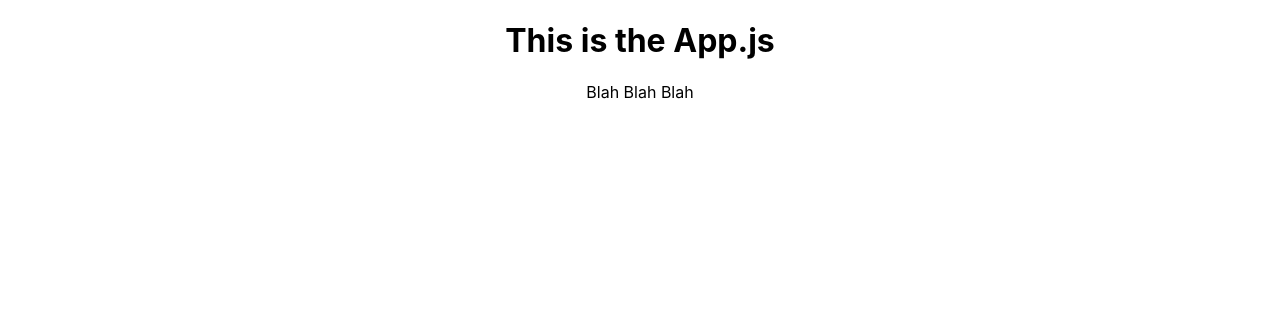
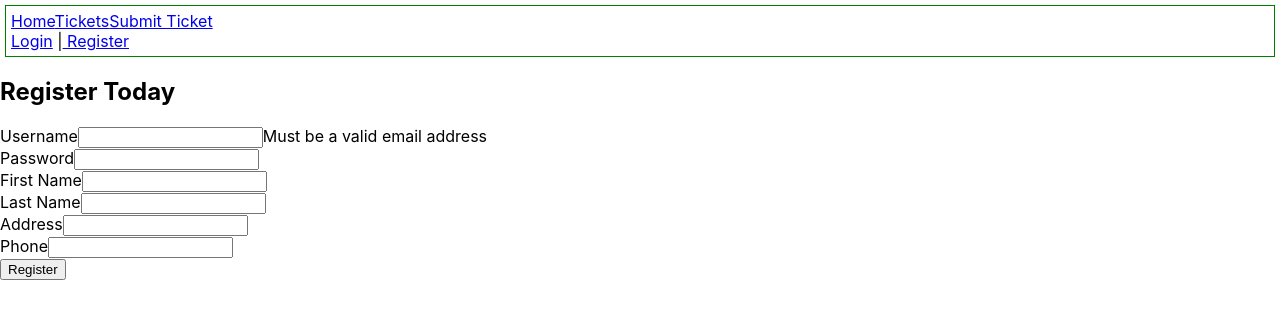
Before and after one commit to mdmasudulislam/snsw-dl-react, a React (Create React App) app: page /register in a window 1280 px wide. Shown: the top 318 px of the page. Built offline with nearby package versions, Linux system fonts and the light colour scheme.

Commit message:
Updated with UserProfile.jsx file

```diff
--- a/src/App.js
+++ b/src/App.js
@@ -1,12 +1,24 @@
-import logo from './logo.svg';
+import { BrowserRouter ,Routes, Route} from 'react-router-dom';
+import Home from './views/Home';
+import Login from './views/Login';
 import './App.css';
+import Register from './views/Register';
+import Ticket from './views/tickets';
 
 function App() {
   return (
-    <div className="App">
-      <h1>This is the App.js</h1>
-      <p>Blah Blah Blah </p>
-    </div>
+    <BrowserRouter>
+        <Routes>
+            <Route path="/" element={<Home />}>
+              <Route path="/login" element={<Login />} />
+              <Route path="/register" element={<Register />} />
+              <Route path='/tickets' element={<Ticket.Layout />} >
+                  <Route path="" element={<Ticket.List />}/>
+                  <Route path="create" element={<Ticket.Create />}/>
+              </Route>
+            </Route>
+        </Routes>
+    </BrowserRouter>
   );
 }
 
--- a/src/views/Register.jsx
+++ b/src/views/Register.jsx
@@ -6,11 +6,15 @@ export default function Register(){
 
     const [username,setUsername] = useState('')
     const [password,setPassword] = useState('')
+    const [firstName,setFirstName] = useState('')
+    const [lastName, setLastName] = useState('')
+    const [address, setAddress] = useState('')
+    const [phone, setPhone] = useState('')
 
     const navigate = useNavigate();
 
     function submit(){
-        register(username,password)
+        register(username,password, firstName, lastName, address, phone)
             .then(r=> {
                 alert("User Registered");
                 navigate("/login")
@@ -24,11 +28,32 @@ export default function Register(){
             <div>
                 <label>Username</label>
                 <input type="text" value={username} onChange={e=>setUsername(e.target.value)} />
+                <label>Must be a valid email address</label>
             </div>
             <div>
                 <label>Password</label>
                 <input type="password" value={password} onChange={e=>setPassword(e.target.value)} />
             </div>
+            <div>
+                <label>First Name</label>
+                <input type="text" value={firstName} onChange={e=>setFirstName(e.target.value)} />
+            </div>
+
+            <div>
+                <label>Last Name</label>
+                <input type="text" value={lastName} onChange={e=>setLastName(e.target.value)} />
+            </div>
+
+            <div>
+                <label>Address</label>
+                <input type="text" value={address} onChange={e=>setAddress(e.target.value)} />
+            </div>
+
+            <div>
+                <label>Phone</label>
+                <input type="number" value={phone} onChange={e=>setPhone(e.target.value)} />
+            </div>
+
             <button onClick={submit}>Register</button>
         </div>
     )
--- /dev/null
+++ b/src/views/tickets/Create.jsx
@@ -0,0 +1,34 @@
+import { useState } from "react";
+import { submitTicket } from "../../web-services";
+
+export default function Create(){
+
+    const [category,setCategory] = useState('')
+
+    function submit(){
+
+        submitTicket({category})
+            .then(r => r.json())
+            .then(j => {
+                alert("Ticket: " + j._id + " has been submitted");
+            })
+            .catch(e => alert(e.message));
+    }
+
+    return (
+        <div>
+            <h1>Submit Ticket</h1>
+            <div>
+                <label>Category</label>
+                <select value={category} onChange={e=>setCategory(e.target.value)}>
+                    <option value="">-- Please Select Category</option>
+                    <option value="Drivers License">Drivers License</option>
+                    <option value="Registration">Registration</option>
+                </select>
+            </div>
+            <button onClick={submit}>Submit</button>
+        </div>
+    );
+
+
+}
--- /dev/null
+++ b/src/views/tickets/Layout.jsx
@@ -0,0 +1,30 @@
+import { useEffect,useState } from "react";
+import { Outlet } from "react-router-dom";
+import { fetchAllTickets } from "../../web-services";
+
+
+export default function Layout(){
+
+    const [tickets,setTickets] = useState([]);
+// Peter added this useEffect but I commented them out
+// and moved it to List.jsx
+
+    // useEffect(()=>{
+
+    //     fetchAllTickets()
+    //         .then(r=>r.json())
+    //         .then(j=>setTickets(j))
+    //         .catch(e=>alert(e.message));
+
+    // },[])
+
+// Peter added this useEffect but I commented them out
+// and moved it to List.jsx
+
+    return(
+        <div>
+            <h1>Tickets</h1>
+            <Outlet context={[tickets,setTickets]}/>
+        </div>
+    );
+}
--- /dev/null
+++ b/src/views/tickets/List.jsx
@@ -0,0 +1,35 @@
+import { useOutletContext } from "react-router-dom"
+import { useEffect } from "react";
+import { fetchAllTickets } from "../../web-services";
+
+export default function List(){
+
+    const [tickets,setTickets] = useOutletContext();
+    // This useEffect is added by me not by Peter
+    useEffect(()=>{
+        fetchAllTickets()
+        .then(r=>r.json())
+        .then(j=>setTickets(j))
+        .catch(e=>alert(e.message));
+        },[])
+    // This useEffect is added by me not by Peter
+
+    return (
+        <div>
+            <h2>Ticket List: {tickets.length}</h2>
+            <div>
+                {tickets.map(t=>
+                    <div key={t._id} style={{border:"1px solid black",padding:5,margin:5}}>
+                        <div>ID: {t._id}</div>
+                        <div>CUSTOMER: {t.username}</div>
+                        <div>CATEGORY: {t.category}</div>
+                        <div>STATUS: {t.status}</div>
+                        <div>TIME: {new Date(t.timestamp).toLocaleDateString()}</div>
+                    </div>
+                )}
+            </div>
+        </div>
+    )
+
+
+}
--- /dev/null
+++ b/src/views/tickets/index.js
@@ -0,0 +1,6 @@
+import Layout from "./Layout";
+import Create from "./Create";
+import List from "./List";
+
+let Ticket = {Layout,Create,List}
+export default Ticket;
--- a/src/web-services.jsx
+++ b/src/web-services.jsx
@@ -27,11 +27,11 @@ export function loginAsync(username,password){
 
 }
 
-export function register(username,password){
+export function register(username,password,firstName, lastName,address,phone){
     let config = {
         method:'POST',
         headers: {'Content-Type':'application/json'},
-        body:  JSON.stringify({username,password})
+        body:  JSON.stringify({username,password,firstName,lastName,address, phone})
     }
     return fetch(`${server}/account/register`,config);
 }
```
Also changed, not shown: src/views/UserProfile.jsx (added, +40 -0 lines).
